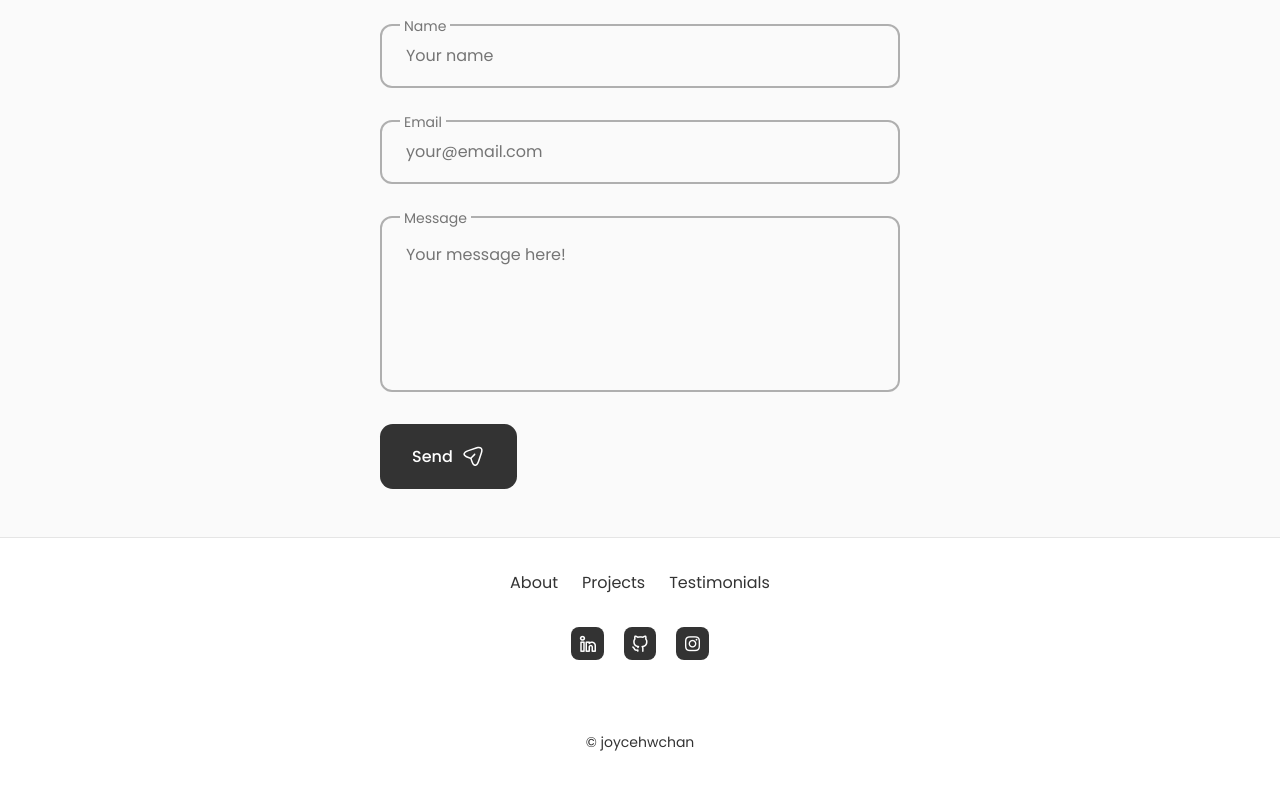
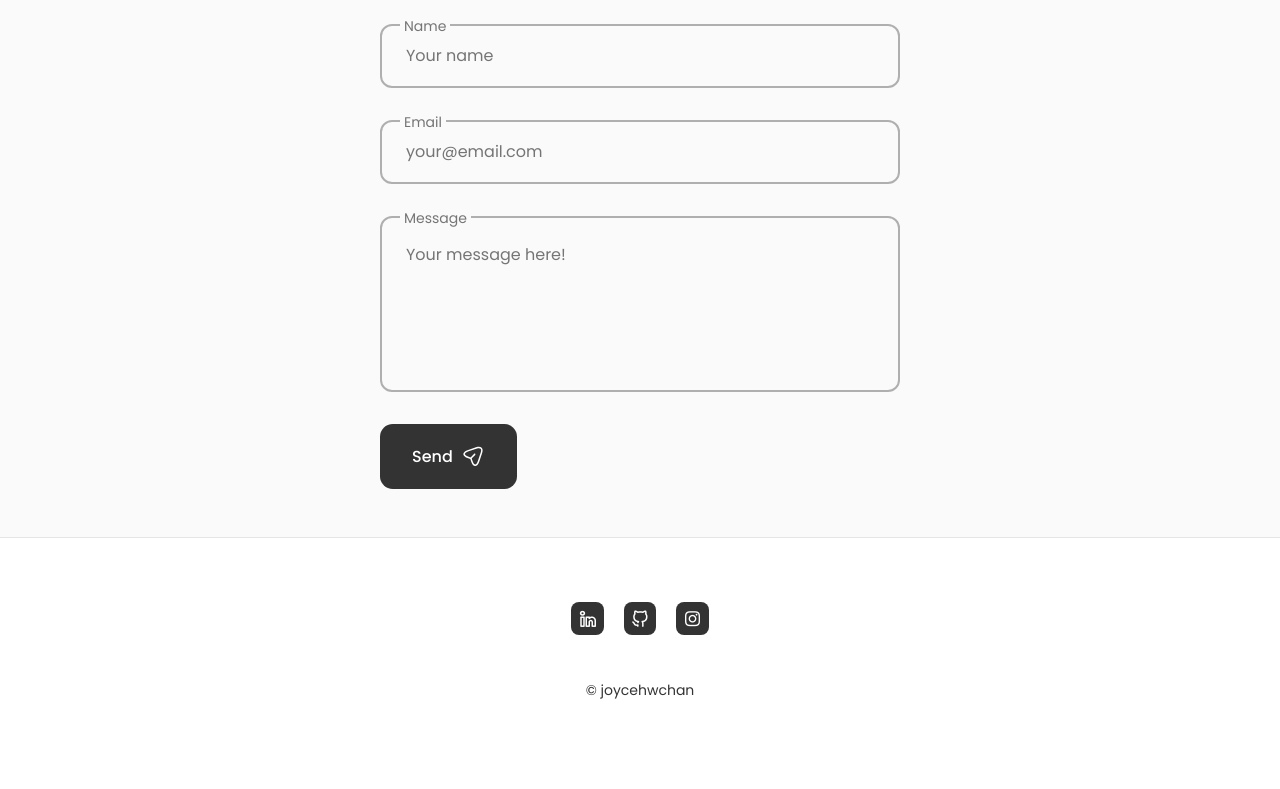
Before and after one commit to joycehwchan/portfolio, a React (Create React App) app: page / in a window 1280 px wide. Shown: the part 5989-6778 px from the top of the page. Built offline with nearby package versions, Linux system fonts and the light colour scheme.

Commit message:
remove links from footer

```diff
--- a/src/compoents/footer/Footer.jsx
+++ b/src/compoents/footer/Footer.jsx
@@ -7,7 +7,7 @@ const Footer = () => {
         <div className="footer__container container">
             {/* <h1 className="footer__title">Joyce C.</h1> */}
 
-            <ul className="footer__list">
+            {/* <ul className="footer__list">
                 <li>
                     <a href="#about" className="footer__link">About</a>
                 </li>
@@ -19,7 +19,7 @@ const Footer = () => {
                 <li>
                     <a href="#testimonials" className="footer__link">Testimonials</a>
                 </li>
-            </ul>
+            </ul> */}
 
             <div className="footer__social">
                 <a href="https://www.linkedin.com/in/joycehwchan/" className="footer__social-link" target="_blank" rel="noreferrer">
--- a/src/compoents/footer/footer.css
+++ b/src/compoents/footer/footer.css
@@ -32,6 +32,7 @@
     display: flex;
     justify-content: center;
     column-gap: 1.25rem;
+    margin-top: 2rem;
 }
 
 .footer__social-link {
@@ -49,7 +50,7 @@
 
 .footer__copy {
     display: block;
-    margin-top: 4.5rem;
+    margin-top: 2.8rem;
     color: var(--title-color);
     text-align: center;
     font-size: var(--small-font-size);
```
